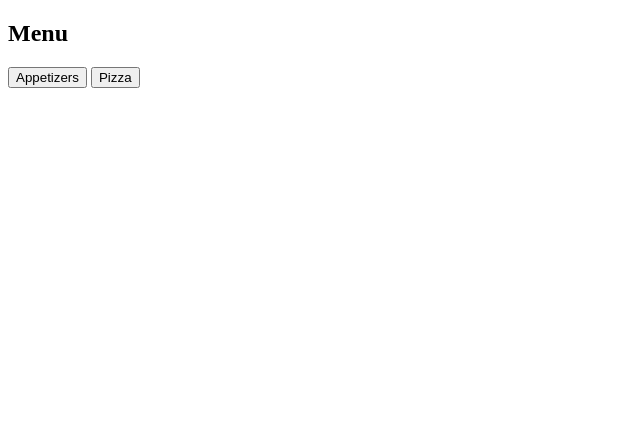
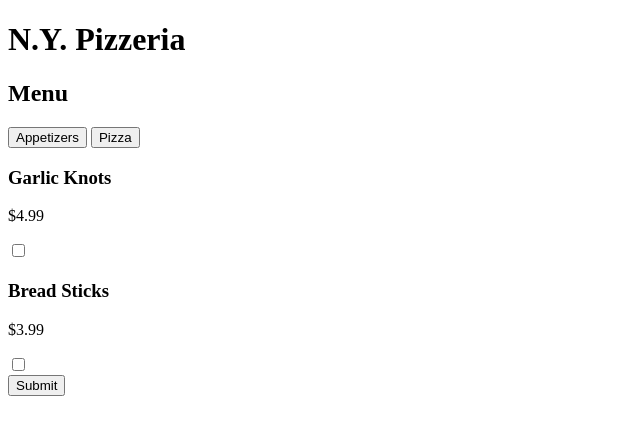
Before and after one commit to MattRoger/pizzaShop, a plain HTML site: page index.html in a window 1280 px wide. Both pictures are taken after a click on the button "Appetizers". Shown: the whole page, without its empty margins (0-640 px from the left). Drawn offline with Linux system fonts and the light colour scheme.

Commit message:
set up appetizers menu

```diff
--- a/app.js
+++ b/app.js
@@ -1,21 +1,60 @@
 const menu = document.querySelector(".menu-insert");
 const pizzaMenuButton = document.querySelector(".pizzaMenuButton");
 const appsMenuButton = document.querySelector(".appsMenuButton")
+const pizzaForm = document.createElement("form");
+const appForm = document.createElement("form")
 
-const appetizers=[]
+const appetizers=[
+  {
+  "id":1,
+  "name": "Garlic Knots",
+  "price":"4.99"
+},
+{
+  "id":2,
+  "name": "Bread Sticks",
+  "price":"3.99"
+}
+]
 
-const pizzaForm = document.createElement("form");
 const toppings = ["Pepperoni", "Sausage", "Olives", "Pineapple", "Bacon"];
+toppings.sort();
 
-
-
+// sets menus to display none
+pizzaForm.style.display="none";
+appForm.style.display="none"
 // menu buttons
 pizzaMenuButton.addEventListener("click", () => {
-  console.log("clicked");
-  // menu.removeChild(pizzaForm);
-  PizzaSize();
-});
+    pizzaForm.style.display="block";
+    appForm.style.display="none";
+  });
+appsMenuButton.addEventListener("click", () => {
+    pizzaForm.style.display="none";
+    appForm.style.display="block";
+  });
 
+  //appetizers
+const appetizersMenu=()=>{
+  for(let i = 0; i<appetizers.length; i++){
+    const div = document.createElement("div");
+    const h3 = document.createElement("h3");
+    h3.textContent=appetizers[i].name;
+    const p = document.createElement("p");
+    p.textContent="$" + appetizers[i].price;
+    const checkbox = document.createElement("input");
+    checkbox.type = "checkbox";
+    checkbox.className="appCheckbox"
+    div.append(h3,p, checkbox);
+    appForm.append(div);
+  }
+  const button = document.createElement("input");
+  button.type="submit";
+  button.textContent="Add to order";
+  button.id="appetizersSubmit"
+  appForm.append(button);
+  menu.append(appForm);
+}
+appetizersMenu()
 
 // pizza menu
 const PizzaSize = () => {
@@ -80,3 +119,4 @@ const specialDirections = () => {
   label.style.display = "block";
   pizzaForm.append(label, input);
 };
+PizzaSize();
--- a/index.html
+++ b/index.html
@@ -7,7 +7,8 @@
 </head>
 <body>
     <header>
-
+        <h1>N.Y. Pizzeria</h1>
+        <nav></nav>
     </header>
     <section class="menu">
         <h2>Menu</h2>
```
Also changed, not shown: utils/appetizers.json (added, +12 -0 lines).
